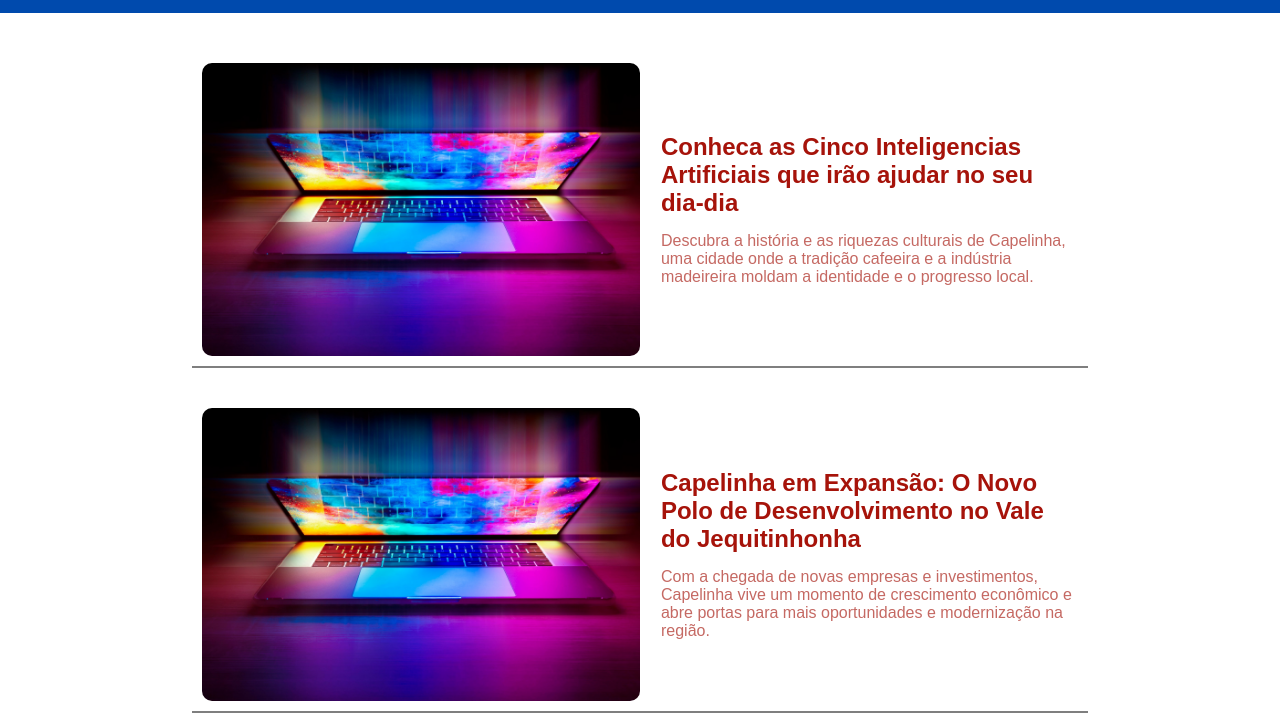
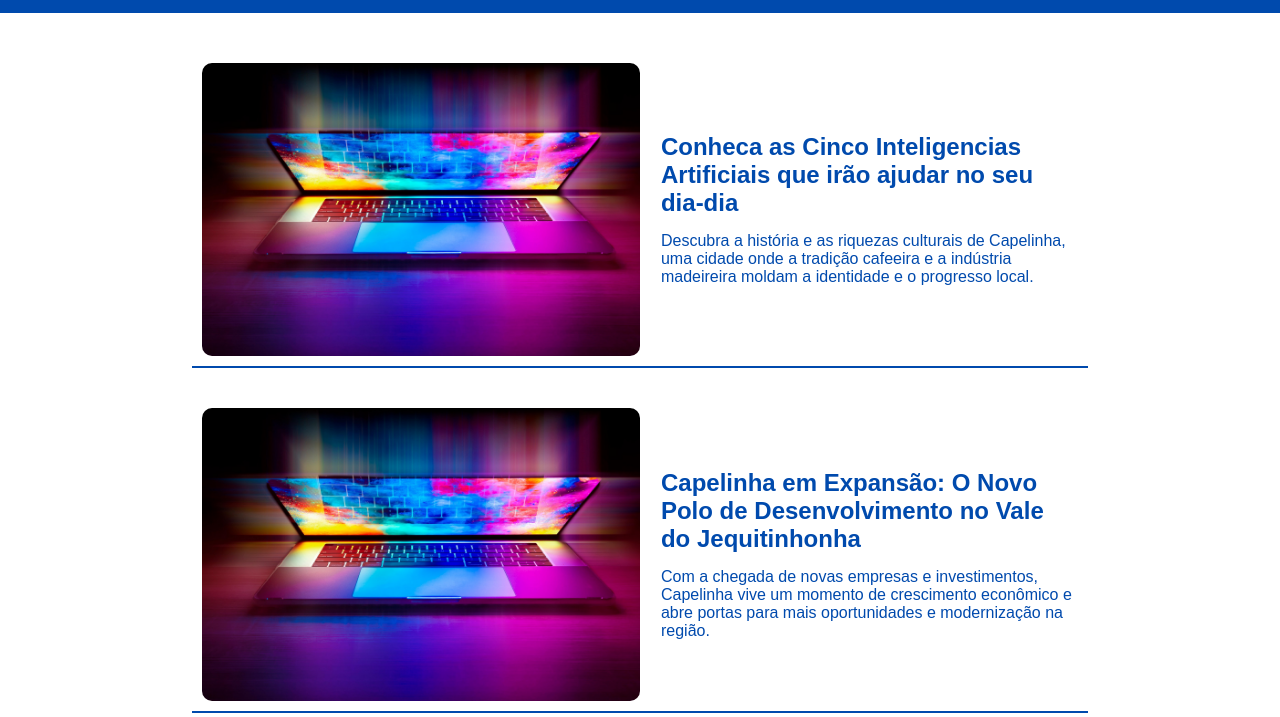
Before and after one commit to brenosilvaweb/ticonect, a plain HTML site: page blog/blog.html in a window 1280 px wide. Shown: the part 83-800 px from the top of the page. Drawn offline with Linux system fonts and the light colour scheme.

Commit message:
Add files via upload

```diff
--- a/blog/blog.html
+++ b/blog/blog.html
@@ -7,7 +7,7 @@
     <link rel="stylesheet" href="../header.css">
     <link rel="stylesheet" href="styleblog.css">
     <link rel="stylesheet" href="../style.css">
-    <link rel="icon" href="img/iconeblog.png">
+    <link rel="icon" href="../img/iconeblog.png">
 </head>
 <body>
     <header class="header">
--- a/blog/styleblog.css
+++ b/blog/styleblog.css
@@ -14,7 +14,7 @@
 
 #feed-noticias .noticia{
     display: flex;
-    border-bottom: 2px solid rgb(0, 0, 0, 0.5);
+    border-bottom: 2px solid #004aad;
     margin-bottom: 30px;
 }
 
@@ -39,7 +39,7 @@
 #feed-noticias .noticia .texto h1{
     font: normal 18pt arial;
     font-weight: 700;
-    color: #A6130A;
+    color: #004aad;
     width: 95%;
     margin: 0 auto 15px;
 }
@@ -48,7 +48,7 @@
     width: 95%;
     margin: auto;
     font: normal 12pt arial;
-    color: #C56963;
+    color: #004aad;
 }
 
 @media (max-width:1100px){
```
